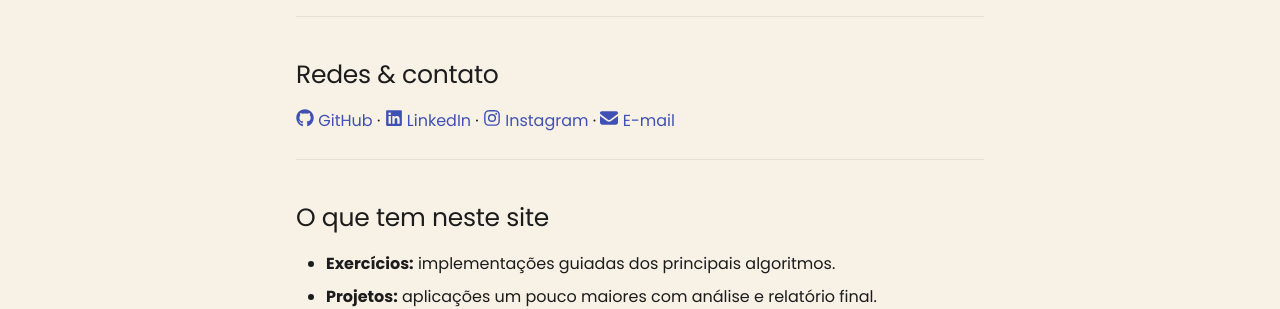
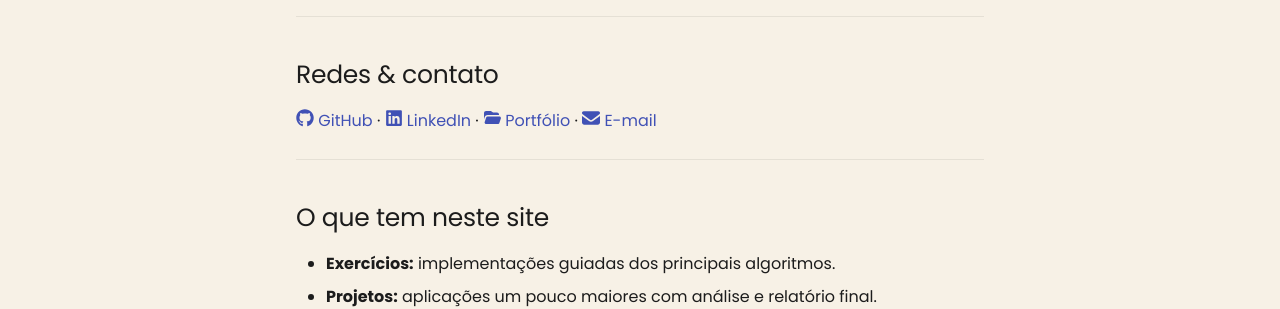
Before and after one commit to Jose-Longo-A/Machine-Learning, an MkDocs documentation site: the page built from docs/index.md, in a window 1280 px wide and 1397 px high. Shown: the part 631-940 px from the top of the window. Built offline with MkDocs 1.6.1 and Material for MkDocs 9.7.7, drawn with Linux system fonts in a browser that asks for light colours; comment, search, counter and statistics services are not loaded.

Commit message:
Acição dos links corretos
Adicionei os links certos e também o meu portfolio pessoal

```diff
--- a/docs/index.md
+++ b/docs/index.md
@@ -12,9 +12,9 @@
 ## Redes & contato
 
 [:fontawesome-brands-github: GitHub](https://github.com/Jose-Longo-A){ target=_blank } ·
-[:fontawesome-brands-linkedin: LinkedIn](https://www.linkedin.com/in/SEU-LINK){ target=_blank } ·
-[:fontawesome-brands-instagram: Instagram](https://www.instagram.com/SEU-USER){ target=_blank } ·
-[:fontawesome-solid-envelope: E-mail](mailto:SEU-EMAIL@dominio.com)
+[:fontawesome-brands-linkedin: LinkedIn](https://www.linkedin.com/in/jos%C3%A9-longo/){ target=_blank } ·
+[:fontawesome-solid-folder-open: Portfólio](https://jose-longo-a.github.io/Portfolio/#home){ target=_blank } ·
+[:fontawesome-solid-envelope: E-mail](mailto:joselongoneto@gmail.com)
 
 ---
 
```
